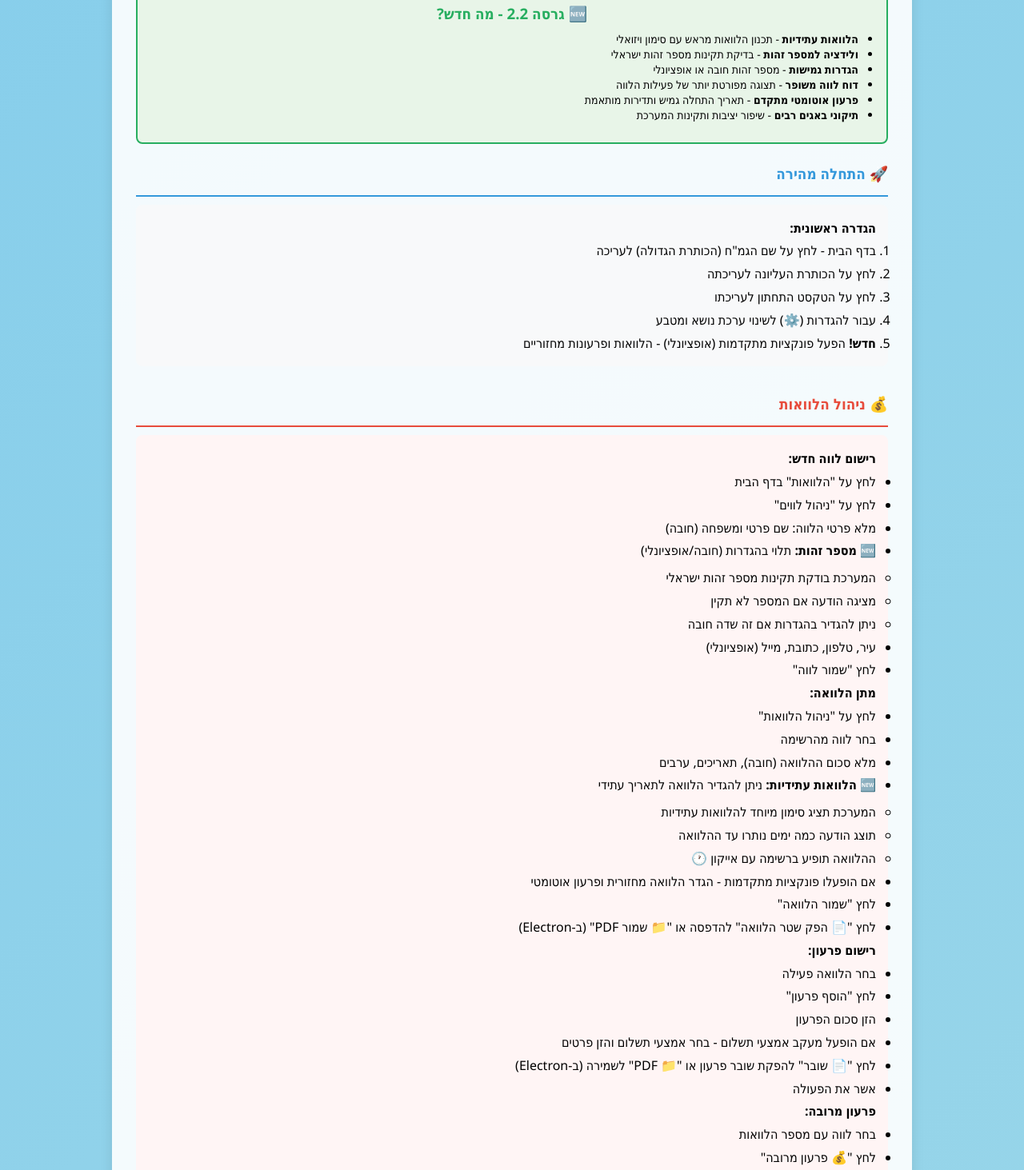
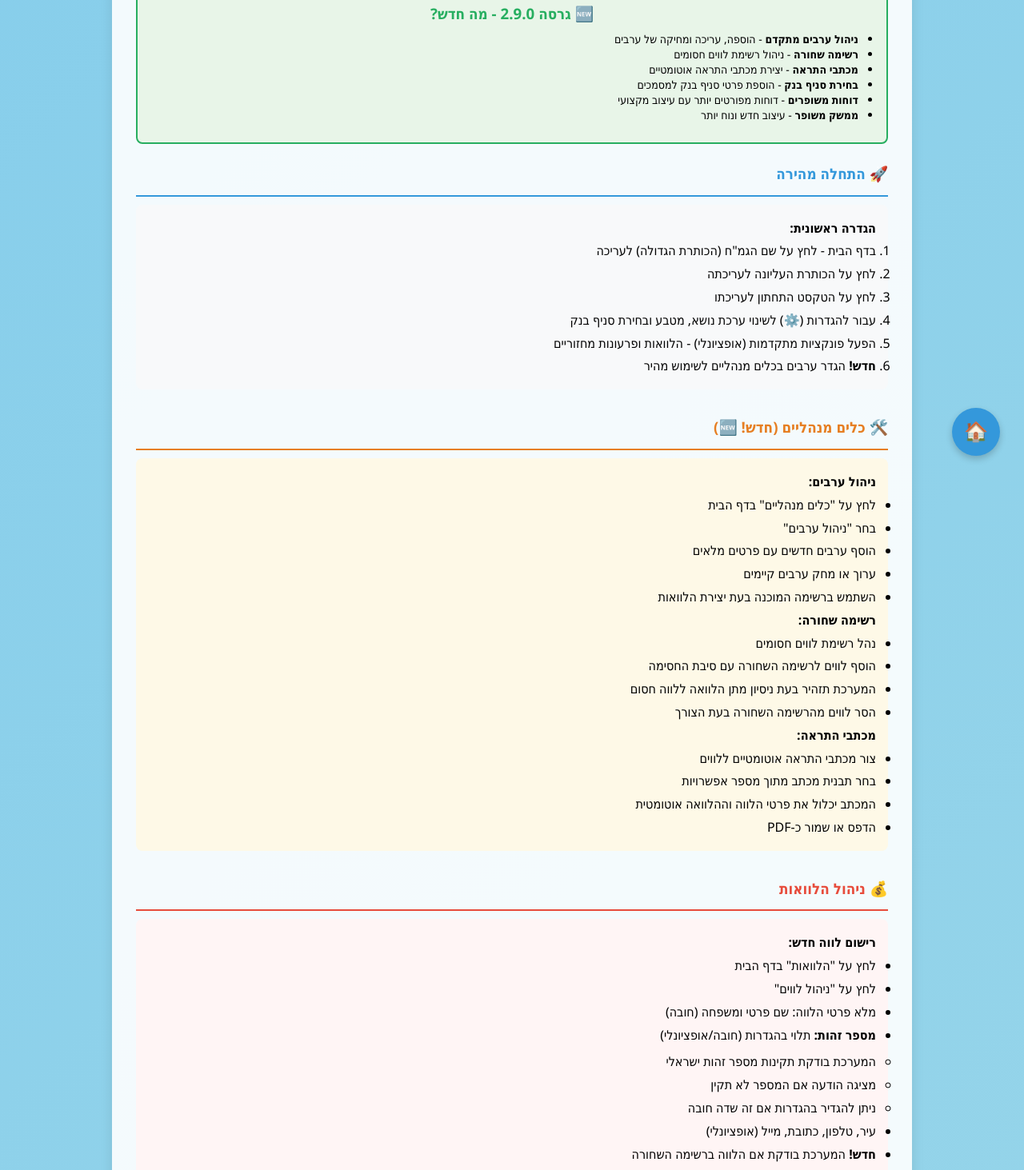
Before and after one commit to sh5616107/gemach-management-system, a React (Vite) app: page /#/help in a window 1280 px wide. Shown: the part 200-1663 px from the top of the page at 80% size. Built offline with nearby package versions, Linux system fonts and the light colour scheme.

Commit message:
עדכון לגרסה 2.9.0 - הוספת כלים מנהליים ועדכון מדריך

```diff
--- a/electron.js
+++ b/electron.js
@@ -264,7 +264,7 @@ function createWindow() {
               type: 'info',
               title: 'אודות',
               message: 'מערכת ניהול גמ"ח',
-              detail: 'גרסה 2.5.1\nמערכת מקיפה לניהול גמילות חסדים\nכולל: הלוואות, פקדונות, תרומות ודוחות\nעם תמיכה מלאה בתאריכים עבריים\nועדכונים אוטומטיים!\nפותח עבור קהילת הגמ"חים בישראל 🇮🇱'
+              detail: 'גרסה 2.9.0\nמערכת מקיפה לניהול גמילות חסדים\nכולל: הלוואות, פקדונות, תרומות ודוחות\nעם ניהול ערבים, רשימה שחורה ומכתבי התראה\nתמיכה מלאה בתאריכים עבריים ועדכונים אוטומטיים!\nפותח עבור קהילת הגמ"חים בישראל 🇮🇱'
             })
           }
         }
--- a/package-electron.json
+++ b/package-electron.json
@@ -1,6 +1,6 @@
 {
   "name": "gemach-management-system",
-  "version": "2.8.0",
+  "version": "2.9.0",
   "description": "Comprehensive Gemach Management System for loans, deposits and donations",
   "main": "electron.js",
   "homepage": "./",
--- a/package.json
+++ b/package.json
@@ -1,6 +1,6 @@
 {
   "name": "gemach-management-system",
-  "version": "2.8.0",
+  "version": "2.9.0",
   "description": "Gemach Management System - Comprehensive system for managing loans, deposits and donations",
   "main": "electron.js",
   "homepage": "./",
--- a/src/pages/HelpPage.tsx
+++ b/src/pages/HelpPage.tsx
@@ -14,15 +14,15 @@ function HelpPage() {
                     <h2 className="form-title">📖 מדריך שימוש במערכת</h2>
 
                     <div style={{ background: '#e8f5e8', padding: '15px', borderRadius: '8px', margin: '20px 0', textAlign: 'center', border: '2px solid #27ae60' }}>
-                        <h3 style={{ color: '#27ae60', margin: '0 0 10px 0' }}>🆕 גרסה 2.2 - מה חדש?</h3>
+                        <h3 style={{ color: '#27ae60', margin: '0 0 10px 0' }}>🆕 גרסה 2.9.0 - מה חדש?</h3>
                         <div style={{ textAlign: 'right', fontSize: '14px' }}>
                             <ul style={{ margin: '10px 0', paddingRight: '20px' }}>
-                                <li><strong>הלוואות עתידיות</strong> - תכנון הלוואות מראש עם סימון ויזואלי</li>
-                                <li><strong>ולידציה למספר זהות</strong> - בדיקת תקינות מספר זהות ישראלי</li>
-                                <li><strong>הגדרות גמישות</strong> - מספר זהות חובה או אופציונלי</li>
-                                <li><strong>דוח לווה משופר</strong> - תצוגה מפורטת יותר של פעילות הלווה</li>
-                                <li><strong>פרעון אוטומטי מתקדם</strong> - תאריך התחלה גמיש ותדירות מותאמת</li>
-                                <li><strong>תיקוני באגים רבים</strong> - שיפור יציבות ותקינות המערכת</li>
+                                <li><strong>ניהול ערבים מתקדם</strong> - הוספה, עריכה ומחיקה של ערבים</li>
+                                <li><strong>רשימה שחורה</strong> - ניהול רשימת לווים חסומים</li>
+                                <li><strong>מכתבי התראה</strong> - יצירת מכתבי התראה אוטומטיים</li>
+                                <li><strong>בחירת סניף בנק</strong> - הוספת פרטי סניף בנק למסמכים</li>
+                                <li><strong>דוחות משופרים</strong> - דוחות מפורטים יותר עם עיצוב מקצועי</li>
+                                <li><strong>ממשק משופר</strong> - עיצוב חדש ונוח יותר</li>
                             </ul>
                         </div>
                     </div>
@@ -39,9 +39,42 @@ function HelpPage() {
                                     <li>בדף הבית - לחץ על שם הגמ"ח (הכותרת הגדולה) לעריכה</li>
                                     <li>לחץ על הכותרת העליונה לעריכתה</li>
                                     <li>לחץ על הטקסט התחתון לעריכתו</li>
-                                    <li>עבור להגדרות (⚙️) לשינוי ערכת נושא ומטבע</li>
-                                    <li><strong>חדש!</strong> הפעל פונקציות מתקדמות (אופציונלי) - הלוואות ופרעונות מחזוריים</li>
+                                    <li>עבור להגדרות (⚙️) לשינוי ערכת נושא, מטבע ובחירת סניף בנק</li>
+                                    <li>הפעל פונקציות מתקדמות (אופציונלי) - הלוואות ופרעונות מחזוריים</li>
+                                    <li><strong>חדש!</strong> הגדר ערבים בכלים מנהליים לשימוש מהיר</li>
                                 </ol>
+                            </div>
+                        </section>
+
+                        <section style={{ marginBottom: '30px' }}>
+                            <h3 style={{ color: '#e67e22', borderBottom: '2px solid #e67e22', paddingBottom: '10px' }}>
+                                🛠️ כלים מנהליים (חדש! 🆕)
+                            </h3>
+                            <div style={{ background: '#fef9e7', padding: '15px', borderRadius: '8px', margin: '10px 0' }}>
+                                <h4>ניהול ערבים:</h4>
+                                <ul>
+                                    <li>לחץ על "כלים מנהליים" בדף הבית</li>
+                                    <li>בחר "ניהול ערבים"</li>
+                                    <li>הוסף ערבים חדשים עם פרטים מלאים</li>
+                                    <li>ערוך או מחק ערבים קיימים</li>
+                                    <li>השתמש ברשימה המוכנה בעת יצירת הלוואות</li>
+                                </ul>
+
+                                <h4>רשימה שחורה:</h4>
+                                <ul>
+                                    <li>נהל רשימת לווים חסומים</li>
+                                    <li>הוסף לווים לרשימה השחורה עם סיבת החסימה</li>
+                                    <li>המערכת תזהיר בעת ניסיון מתן הלוואה ללווה חסום</li>
+                                    <li>הסר לווים מהרשימה השחורה בעת הצורך</li>
+                                </ul>
+
+                                <h4>מכתבי התראה:</h4>
+                                <ul>
+                                    <li>צור מכתבי התראה אוטומטיים ללווים</li>
+                                    <li>בחר תבנית מכתב מתוך מספר אפשרויות</li>
+                                    <li>המכתב יכלול את פרטי הלווה וההלוואה אוטומטית</li>
+                                    <li>הדפס או שמור כ-PDF</li>
+                                </ul>
                             </div>
                         </section>
 
@@ -55,7 +88,7 @@ function HelpPage() {
                                     <li>לחץ על "הלוואות" בדף הבית</li>
                                     <li>לחץ על "ניהול לווים"</li>
                                     <li>מלא פרטי הלווה: שם פרטי ומשפחה (חובה)</li>
-                                    <li><strong>🆕 מספר זהות:</strong> תלוי בהגדרות (חובה/אופציונלי)
+                                    <li><strong>מספר זהות:</strong> תלוי בהגדרות (חובה/אופציונלי)
                                         <ul style={{ marginTop: '5px' }}>
                                             <li>המערכת בודקת תקינות מספר זהות ישראלי</li>
                                             <li>מציגה הודעה אם המספר לא תקין</li>
@@ -63,15 +96,17 @@ function HelpPage() {
                                         </ul>
                                     </li>
                                     <li>עיר, טלפון, כתובת, מייל (אופציונלי)</li>
+                                    <li><strong>חדש!</strong> המערכת בודקת אם הלווה ברשימה השחורה</li>
                                     <li>לחץ "שמור לווה"</li>
                                 </ul>
 
                                 <h4>מתן הלוואה:</h4>
                                 <ul>
                                     <li>לחץ על "ניהול הלוואות"</li>
-                                    <li>בחר לווה מהרשימה</li>
-                                    <li>מלא סכום ההלוואה (חובה), תאריכים, ערבים</li>
-                                    <li><strong>🆕 הלוואות עתידיות:</strong> ניתן להגדיר הלוואה לתאריך עתידי
+                                    <li>בחר לווה מהרשימה (המערכת תזהיר אם הלווה ברשימה השחורה)</li>
+                                    <li>מלא סכום ההלוואה (חובה), תאריכים</li>
+                                    <li><strong>ערבים:</strong> בחר מרשימת הערבים המוכנה או הוסף חדש</li>
+                                    <li><strong>הלוואות עתידיות:</strong> ניתן להגדיר הלוואה לתאריך עתידי
                                         <ul style={{ marginTop: '5px' }}>
                                             <li>המערכת תציג סימון מיוחד להלוואות עתידיות</li>
                                             <li>תוצג הודעה כמה ימים נותרו עד ההלוואה</li>
@@ -100,12 +135,13 @@ function HelpPage() {
                                     <li>הזן סכום כולל - יחולק אוטומטית בין ההלוואות</li>
                                 </ul>
 
-                                <h4>🆕 דוח לווה מפורט:</h4>
+                                <h4>דוח לווה מפורט:</h4>
                                 <div style={{ background: '#e8f4fd', padding: '10px', borderRadius: '5px', margin: '10px 0' }}>
                                     <p><strong>איך לגשת לדוח:</strong></p>
                                     <ul>
                                         <li>בחר לווה בכרטיס ההלוואות</li>
                                         <li>לחץ על "📊 דוח" בכרטיס הלווה</li>
+                                        <li><strong>חדש!</strong> הדוח כולל עיצוב מקצועי עם לוגו הגמ"ח</li>
                                     </ul>
 
                                     <p><strong>מה כולל הדוח:</strong></p>
@@ -115,6 +151,7 @@ function HelpPage() {
                                         <li>היסטוריית פרעונות מפורטת לכל הלוואה</li>
                                         <li>חישוב יתרות מדויק ועדכני</li>
                                         <li>סטטיסטיקות כלליות של הלווה</li>
+                                        <li><strong>חדש!</strong> פרטי סניף הבנק (אם הוגדר)</li>
                                         <li>תצוגה ברורה ומסודרת להדפסה</li>
                                     </ul>
 
@@ -230,19 +267,26 @@ function HelpPage() {
 
                         <section style={{ marginBottom: '30px' }}>
                             <h3 style={{ color: '#8e44ad', borderBottom: '2px solid #8e44ad', paddingBottom: '10px' }}>
-                                ⚙️ פונקציות מתקדמות (חדש! 🆕)
+                                ⚙️ הגדרות מערכת
                             </h3>
                             <div style={{ background: '#f4f0ff', padding: '15px', borderRadius: '8px', margin: '10px 0' }}>
-                                <h4>הפעלת פונקציות מתקדמות:</h4>
+                                <h4>הגדרות בסיסיות:</h4>
                                 <ul>
-                                    <li>עבור להגדרות (⚙️) → פונקציות מתקדמות</li>
+                                    <li>עבור להגדרות (⚙️) בדף הבית</li>
+                                    <li>שנה ערכת נושא (בהיר/כהה)</li>
+                                    <li>בחר מטבע (שקל/דולר/יורו)</li>
+                                    <li><strong>חדש!</strong> הגדר פרטי סניף בנק למסמכים</li>
+                                </ul>
+
+                                <h4>פונקציות מתקדמות:</h4>
+                                <ul>
                                     <li>הפעל "הלוואות מחזוריות" - למשתמשים שנותנים הלוואות קבועות</li>
                                     <li>הפעל "פרעונות מחזוריים" - למשתמשים עם פרעונות חודשיים קבועים</li>
-                                    <li><strong>🆕 הגדרת מספר זהות:</strong> קבע אם מספר זהות חובה או אופציונלי</li>
+                                    <li>הגדרת מספר זהות: קבע אם מספר זהות חובה או אופציונלי</li>
                                     <li>הפונקציות יופיעו בטופס ההלוואה רק לאחר ההפעלה</li>
                                 </ul>
 
-                                <h4>🆕 הגדרות מספר זהות:</h4>
+                                <h4>הגדרות מספר זהות:</h4>
                                 <div style={{ background: '#e8f4fd', padding: '10px', borderRadius: '5px', margin: '10px 0' }}>
                                     <p><strong>מספר זהות חובה:</strong></p>
                                     <ul>
@@ -251,6 +295,25 @@ function HelpPage() {
                                         <li>המערכת תמיד בודקת תקינות אם מוזן מספר זהות</li>
                                         <li>תמיכה במספרי זהות ישראליים (9 ספרות עם ספרת ביקורת)</li>
                                         <li>אפשרות להזין עם או בלי מקפים ורווחים</li>
+                                    </ul>
+                                </div>
+
+                                <h4>🆕 הגדרת סניף בנק:</h4>
+                                <div style={{ background: '#e8f4fd', padding: '10px', borderRadius: '5px', margin: '10px 0' }}>
+                                    <p><strong>איך להגדיר:</strong></p>
+                                    <ul>
+                                        <li>עבור להגדרות → "בחירת סניף בנק"</li>
+                                        <li>בחר בנק מהרשימה (בנק הפועלים, לאומי, דיסקונט ועוד)</li>
+                                        <li>בחר סניף מהרשימה המתעדכנת</li>
+                                        <li>הפרטים יופיעו אוטומטית בכל המסמכים</li>
+                                    </ul>
+
+                                    <p><strong>מה זה כולל:</strong></p>
+                                    <ul>
+                                        <li>שם הבנק והסניף</li>
+                                        <li>כתובת הסניף המלאה</li>
+                                        <li>מספר הסניף</li>
+                                        <li>הופעה בשטרי הלוואה ודוחות</li>
                                     </ul>
                                 </div>
 
@@ -350,10 +413,13 @@ function HelpPage() {
                                     <li><strong>שגיאה בהדפסה?</strong> → בדוק שהמדפסת מחוברת ופועלת</li>
                                     <li><strong>בעיה בתצוגה?</strong> → רענן את הדף (F5) או סגור ופתח מחדש</li>
                                     <li><strong>לא רואה פונקציות מתקדמות?</strong> → עבור להגדרות והפעל "פונקציות מתקדמות"</li>
-                                    <li><strong>🆕 מספר זהות לא מתקבל?</strong> → בדוק שהמספר תקין (9 ספרות עם ספרת ביקורת נכונה)</li>
-                                    <li><strong>🆕 לא יכול להוסיף הלוואה?</strong> → וודא שבחרת לווה ומילאת סכום</li>
-                                    <li><strong>🆕 הלוואה עתידית לא מופיעה?</strong> → היא תופיע עם סימון מיוחד (🕐) ברשימת ההלוואות</li>
-                                    <li><strong>🆕 איך לראות דוח מפורט של לווה?</strong> → לחץ על "📊 דוח" בכרטיס הלווה</li>
+                                    <li><strong>מספר זהות לא מתקבל?</strong> → בדוק שהמספר תקין (9 ספרות עם ספרת ביקורת נכונה)</li>
+                                    <li><strong>לא יכול להוסיף הלוואה?</strong> → וודא שבחרת לווה ומילאת סכום</li>
+                                    <li><strong>הלוואה עתידית לא מופיעה?</strong> → היא תופיע עם סימון מיוחד (🕐) ברשימת ההלוואות</li>
+                                    <li><strong>איך לראות דוח מפורט של לווה?</strong> → לחץ על "📊 דוח" בכרטיס הלווה</li>
+                                    <li><strong>חדש! לא רואה כלים מנהליים?</strong> → הכפתור נמצא בדף הבית תחת "כלים מנהליים"</li>
+                                    <li><strong>חדש! איך להוסיף ערב מהיר?</strong> → השתמש ברשימת הערבים המוכנה בכלים מנהליים</li>
+                                    <li><strong>חדש! מכתב התראה לא נוצר?</strong> → וודא שבחרת לווה עם הלוואות פעילות</li>
                                 </ul>
                             </div>
                         </section>
@@ -374,17 +440,12 @@ function HelpPage() {
 
                     </div>
 
-                    <div style={{ textAlign: 'center', marginTop: '30px' }}>
-                        <button
-                            className="btn btn-primary"
-                            onClick={() => navigate('/')}
-                            style={{ padding: '15px 30px', fontSize: '16px' }}
-                        >
-                            🏠 חזור לדף הבית
-                        </button>
-                    </div>
                 </div>
             </div>
+
+            <button className="back-btn" onClick={() => navigate('/')}>
+                🏠
+            </button>
         </div>
     )
 }
```
